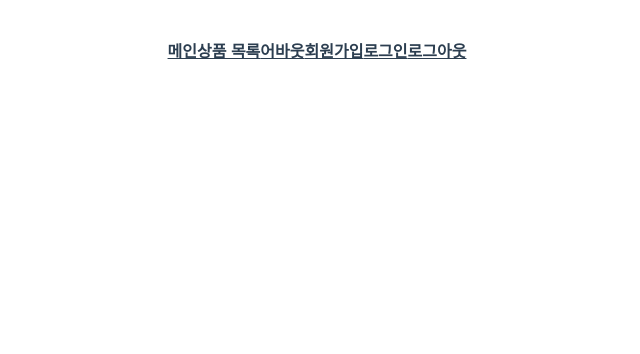
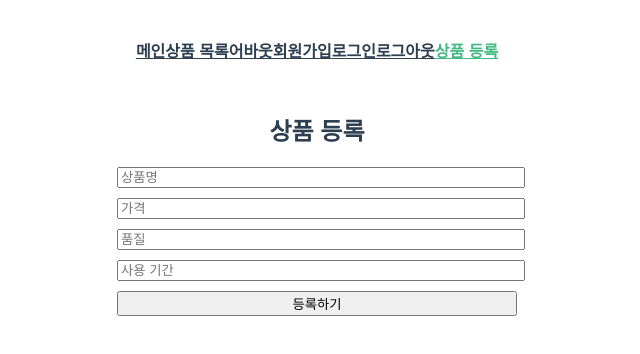
Before and after one commit to voyager63/GraduationProject, a Vue app in the folder frontend/client/: page /productRegister in a window 1280 px wide. Shown: the top 354 px of the page, without its empty margins (323-963 px from the left). Built offline with nearby package versions, Linux system fonts and the light colour scheme.

Commit message:
Add productRegister

```diff
--- a/frontend/client/src/App.vue
+++ b/frontend/client/src/App.vue
@@ -6,6 +6,7 @@
     <router-link to="/signup">회원가입</router-link>
     <router-link to="/login">로그인</router-link>
     <router-link to="/logout">로그아웃</router-link>
+    <router-link to="/productRegister">상품 등록</router-link>
   </nav>
   <router-view/>
 </template>
--- a/frontend/client/src/router/index.js
+++ b/frontend/client/src/router/index.js
@@ -5,6 +5,7 @@ import SignUp from '../views/SignUp.vue'
 import UserLogin from '../views/UserLogin.vue'
 import UserLogout from '../views/UserLogout.vue'
 import ProductList from '../views/ProductList.vue'
+import ProductRegister from '../views/ProductRegister.vue'
 
 
 const routes = [
@@ -37,6 +38,11 @@ const routes = [
     path: '/productList',
     name: 'productList',
     component: ProductList
+  },
+  {
+    path: '/productRegister',
+    name: 'productRegister',
+    component: ProductRegister
   }
 ]
 
--- /dev/null
+++ b/frontend/client/src/views/ProductRegister.vue
@@ -0,0 +1,65 @@
+<template>
+  <div class="product-register">
+    <h2>상품 등록</h2>
+    <form @submit.prevent="submitProduct">
+      <input v-model="product.name" placeholder="상품명" required />
+      <input v-model="product.price" type="number" placeholder="가격" required />
+      <input v-model="product.quality" placeholder="품질" required />
+      <input v-model="product.timeUsed" placeholder="사용 기간" required />
+      <button type="submit">등록하기</button>
+    </form>
+    <p v-if="message">{{ message }}</p>
+  </div>
+</template>
+
+<script>
+import axios from 'axios';
+
+export default {
+  name: 'ProductRegister',
+  data() {
+    return {
+      product: {
+        name: '',
+        price: '',
+        quality: '',
+        timeUsed: ''
+      },
+      message: ''
+    };
+  },
+  methods: {
+    async submitProduct() {
+      try {
+        const res = await axios.post(
+          'http://localhost:3000/api/productRegister',
+          {
+            name: this.product.name,
+            price: this.product.price,
+            quality: this.product.quality,
+            timeUsed: this.product.timeUsed
+          },
+          { withCredentials: true } // 세션 유지
+        );
+        this.message = '상품이 성공적으로 등록되었습니다!';
+        console.log(res.data);
+      } catch (err) {
+        console.error(err);
+        this.message = '상품 등록 실패: ' + (err.response?.data?.message || '서버 오류');
+      }
+    }
+  }
+};
+</script>
+
+<style scoped>
+.product-register {
+  max-width: 400px;
+  margin: 0 auto;
+}
+input, button {
+  display: block;
+  margin: 10px auto;
+  width: 100%;
+}
+</style>
```
Also changed, not shown: 2 other files (tests, documents, lock files or other folders).
